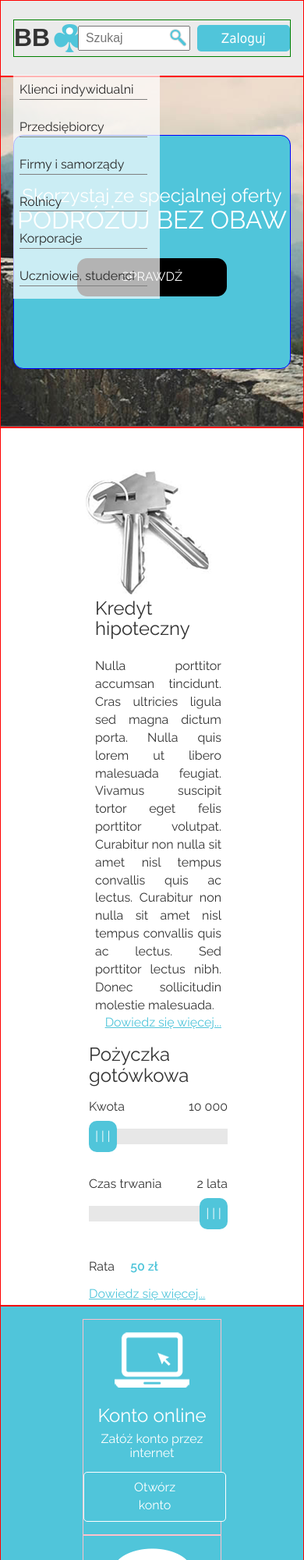
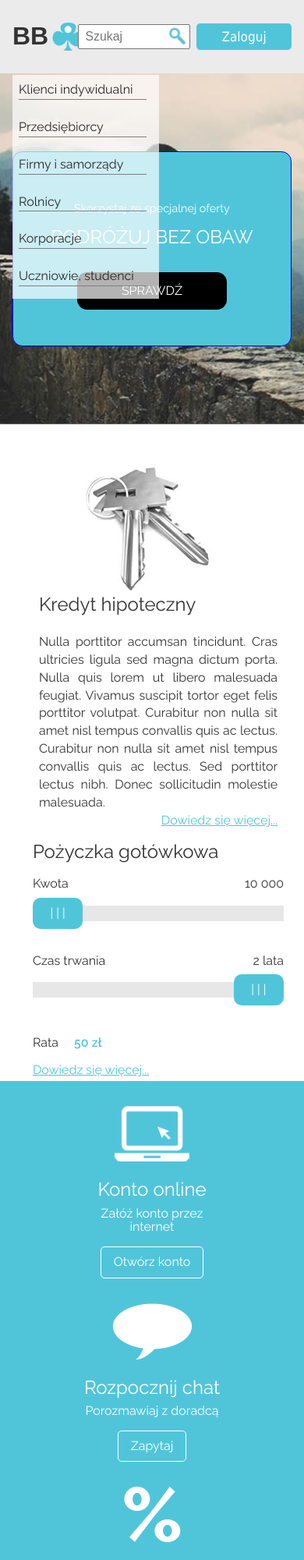
Before and after one commit to Kitka92/Bezpieczny-bank, a website: page index.html in a window 390 px wide. Shown: the top 2000 px of the page at 78% size. Drawn offline with nearby package versions, Linux system fonts and the light colour scheme.

Commit message:
rwd on mobile

```diff
--- a/scss/partials/_header.scss
+++ b/scss/partials/_header.scss
@@ -1,5 +1,4 @@
 .logoPart {
-  border: 1px solid green;
   display: flex;
   width: 100%;
   justify-content: flex-end;
--- a/scss/partials/_section3.scss
+++ b/scss/partials/_section3.scss
@@ -4,7 +4,6 @@
   padding: 3rem;
   div {
     flex-basis: 33%;
-    border: 1px solid pink;
     margin: 0 auto;
     text-align: center;
     font-family: "Raleway", sans-serif;
--- a/scss/style.scss
+++ b/scss/style.scss
@@ -16,7 +16,6 @@ html {
   width: 1200px;
   margin: 0 auto;
   max-width: 100%;
-  border: 1px solid red;
   padding-left: 0;
   padding-right: 0;
 }
@@ -83,13 +82,13 @@ html {
         margin: 0 auto;
       }
       .keysText {
-        width: 50%;
+        width: 90%;
       }
     }
     .credit {
       margin-left: 1rem;
       margin-top: 1rem;
-      width: 50%;
+      width: 90%;
     }
   }
   .section4 {
@@ -160,3 +159,32 @@ html {
     }
   }
 }
+
+@media(max-width: 438px) {
+  .section1 {
+    >div {
+      height: 250px;
+      h2 {
+        font-size: 0.9rem;
+        margin-bottom: 1rem;
+      }
+      h1 {
+        font-size: 1.5rem;
+      }
+    }
+  }
+  .section3 {
+    div {
+      button {
+        padding-left: 1rem;
+        padding-right: 1rem;
+      }
+    }
+  }
+  .section4 {
+    font-size: 0.8rem;
+    div {
+      padding: 0.5rem;
+    }
+  }
+}
```
Also changed, not shown: css/style.css.
